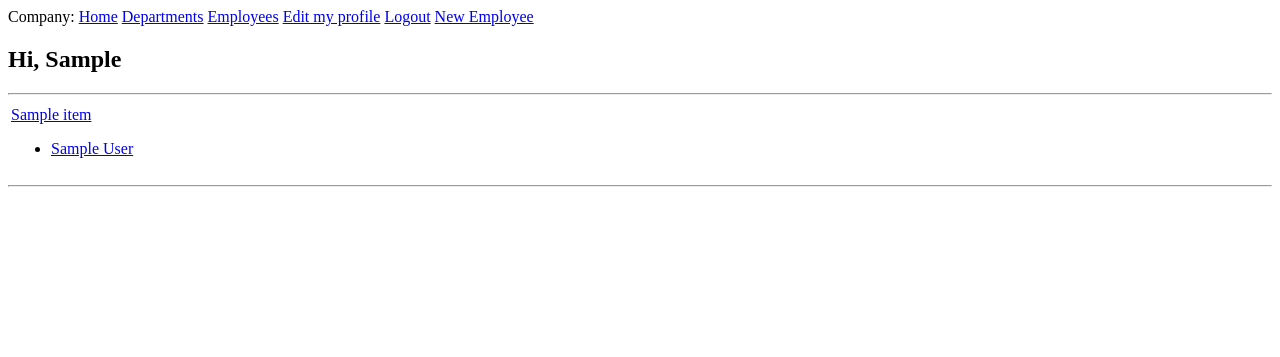
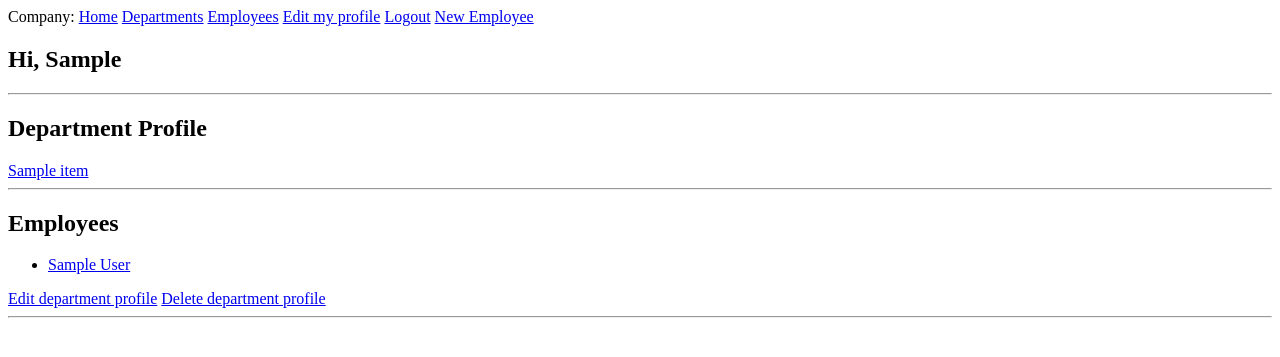
Before and after one commit to AntonKopiika/epam_project, a Flask app: page /department in a window 1280 px wide. Shown: the top 357 px of the page. Run offline with Flask 2, Linux system fonts and the light colour scheme; a user stored in the database is signed in; tables that the repository leaves empty hold one stand-in row (values such as "Sample post"); a database or web service that is not in the repository returns one stand-in record (values such as "Sample title"); data that the repository does not hold is empty.

Commit message:
update department view and edit

```diff
--- a/src/models/department.py
+++ b/src/models/department.py
@@ -19,4 +19,4 @@
         self.uuid = str(uuid.uuid4())
 
     def __repr__(self):
-        return f"Department(id: {self.id}, name: {self.name})"
+        return f"Department(id: {self.id}, name: {self.name}, employees:{self.employees})"
--- a/src/rest/api_controllers.py
+++ b/src/rest/api_controllers.py
@@ -1,6 +1,14 @@
 import requests
 
 from src.schemas.employee import EmployeeSchema
+
+
+class StatisticApiController:
+    @staticmethod
+    def get_department_statistics(uuid):
+        request = requests.get(f"http://127.0.0.1:5000/api/department/statistics/{uuid}")
+        statistics = request.json()
+        return statistics
 
 
 class DepartmentApiController:
@@ -66,7 +74,6 @@
                 'department': {'id': department.id, 'name': department.name, 'uuid': department.uuid},
                 'password': password, 'last_name': last_name, 'salary': salary, 'first_name': first_name,
                 'email': email}
-
         x = requests.put(f"http://127.0.0.1:5000/api/employee/{uuid}", json=json)
 
     @staticmethod
@@ -78,7 +85,6 @@
                                'uuid': department.uuid} if department is not None else None,
                 'password': password, 'last_name': last_name, 'salary': salary, 'first_name': first_name,
                 'email': email}
-
         x = requests.patch(f"http://127.0.0.1:5000/api/employee/{uuid}", json=json)
 
     @staticmethod
--- a/src/rest/resources/employee.py
+++ b/src/rest/resources/employee.py
@@ -23,7 +23,6 @@
     def post(self):
         try:
             employee = self.employee_schema.load(request.json, session=db.session)
-
         except ValidationError as err:
             print(str(err))
             return {"message": str(err)}, 400
--- a/src/rest/routes.py
+++ b/src/rest/routes.py
@@ -2,6 +2,7 @@
 from src.rest.resources.department import DepartmentApi
 from src.rest.resources.employee import EmployeeApi
 from src.rest.resources.smoke import Smoke
+from src.rest.resources.statistics import Statistics
 
 BASE_API_URL = "/api"
 
@@ -11,3 +12,4 @@
                  strict_slashes=False)
 api.add_resource(EmployeeApi, f"{BASE_API_URL}/employee", f"{BASE_API_URL}/employee/<uuid>",
                  strict_slashes=False)
+api.add_resource(Statistics, f"{BASE_API_URL}/department/statistics/<uuid>", strict_slashes=False)
--- a/src/templates/_department.html
+++ b/src/templates/_department.html
@@ -1,7 +1,17 @@
-<table>
-    <tr valign="top">
-        <td><a href="{{ url_for('department', uuid=department.uuid) }}">{{ department.name }}</a><br>
+<a href="{{ url_for('department', uuid=department.uuid) }}">{{ department.name }}</a><br>
+{% if statistics.employees>0 %}
+    <hr/>
+    <h2>Stats</h2>
+    employees: {{ statistics.employees }} <br>
+    max salary: {{ statistics.max_salary }} <br>
+    min salary: {{ statistics.min_salary }} <br>
+    average salary: {{ statistics.avg_salary }} <br>
+    max birthday: {{ statistics.max_birthday }} <br>
+    min birthday: {{ statistics.min_birthday }} <br>
+{% endif %}
 {% if department.employees %}
+    <hr/>
+    <h2>Employees</h2>
     <ul>
         {% for employee in department.employees %}
             <li>
@@ -10,7 +20,9 @@
         {% endfor %}
     </ul>
 {% endif %}
-        </td>
-    </tr>
-</table>
+{% if current_user.is_admin %}
+    <a href="{{ url_for('edit_department', uuid=department.uuid) }}">Edit department profile</a>
+    <a href="{{ url_for('delete_department', uuid=department.uuid) }}">Delete department profile</a>
+
+{% endif %}
 <hr/>
--- a/src/templates/_employee.html
+++ b/src/templates/_employee.html
@@ -10,6 +10,7 @@
                 href="{{ url_for('department', uuid = employee.department.uuid) }}">{{ employee.department.name }}</a><br>
             {% if current_user.uuid != employee.uuid and current_user.is_admin==True %}
                 <a href="{{ url_for('admin_edit_employee', uuid=employee.uuid) }}">Edit employee profile</a>
+                <a href="{{ url_for('delete_employee', uuid=employee.uuid) }}">Delete employee profile</a>
             {% endif %}
         </td>
     </tr>
--- a/src/templates/department.html
+++ b/src/templates/department.html
@@ -1,6 +1,14 @@
 {% extends "base.html" %}
 {% block content %}
-    {% for department in departments %}
-        {% include "_department.html" %}
-    {% endfor %}
+    {% if departments|length > 1 %}
+        <h2>Departments List</h2>
+        {% for department in departments %}
+            {% include "_department.html" %}
+        {% endfor %}
+    {% else %}
+        <h2>Department Profile</h2>
+        {% for department in departments %}
+            {% include "_department.html" %}
+        {% endfor %}
+    {% endif %}
 {% endblock %}
--- a/src/views/routes.py
+++ b/src/views/routes.py
@@ -1,15 +1,14 @@
-import requests
-
 from src import app
 from flask import render_template, flash, redirect, url_for, request
 
 from src.forms.admin_edit_employee import AdminEditProfileForm
-from src.forms.edit_profile import EditProfileForm
+from src.forms.edit_employee import EditProfileForm
 from src.forms.login import LoginForm
 from src.forms.register import RegisterForm
+from src.forms.edit_department import EditDepartmentForm
 from flask_login import login_user, current_user, logout_user, login_required
 import src.service.database_queries as service
-from src.rest.api_controllers import EmployeeApiController, DepartmentApiController
+from src.rest.api_controllers import EmployeeApiController, DepartmentApiController, StatisticApiController
 from src.utils.password_utils import random_password
 from src.utils.email_utils import send_password
 
@@ -69,12 +68,15 @@
 
 @app.route("/department")
 @app.route("/department/<uuid>")
+@login_required
 def department(uuid=None):
+    statistics = {"employees": 0}
     if not uuid:
         departments = DepartmentApiController.get_all_departments()
     else:
         departments = [DepartmentApiController.get_department_by_uuid(uuid)]
-    return render_template("department.html", title="Department", departments=departments)
+        statistics = StatisticApiController.get_department_statistics(uuid)
+    return render_template("department.html", title="Department", departments=departments, statistics=statistics)
 
 
 @app.route("/employee")
@@ -106,8 +108,6 @@
         form.position.data = employee["position"]
         form.salary.data = employee["salary"]
         form.is_admin.process_data(employee["is_admin"])
-
-
     return render_template("admin_edit_employee.html", title="Edit Profile", form=form, fullname=fullname)
 
 
@@ -129,6 +129,36 @@
     return render_template("edit_employee.html", title="Edit Profile", form=form)
 
 
+@app.route("/edit_department/<uuid>", methods=['GET', "POST"])
+@login_required
+def edit_department(uuid):
+    form = EditDepartmentForm(uuid)
+    department = DepartmentApiController.get_department_by_uuid(uuid)
+    if form.validate_on_submit():
+        DepartmentApiController.patch_department(name=form.name.data, uuid=uuid)
+        flash("Changes have been saved.")
+        return redirect(url_for("edit_department", uuid=uuid))
+    elif request.method == "GET":
+        form.name.data = department["name"]
+    return render_template("edit_department.html", title="Edit Department", form=form)
+
+
+@app.route("/delete_employee/<uuid>")
+@login_required
+def delete_employee(uuid):
+    if current_user.is_admin:
+        EmployeeApiController.delete_employee(uuid)
+    return redirect(url_for("employee"))
+
+
+@app.route("/delete_department/<uuid>")
+@login_required
+def delete_department(uuid):
+    if current_user.is_admin:
+        DepartmentApiController.delete_department(uuid)
+    return redirect(url_for("department"))
+
+
 @app.route("/about")
 def about():
     return render_template("about.html", title="About")
```
Also changed, not shown: src/forms/edit_department.py (added, +21 -0 lines), src/rest/resources/statistics.py (added, +23 -0 lines), src/templates/edit_department.html (added, +15 -0 lines), src/forms/edit_employee.py (renamed from src/forms/edit_profile.py). Lines whose indentation alone changed are shown as unchanged.
